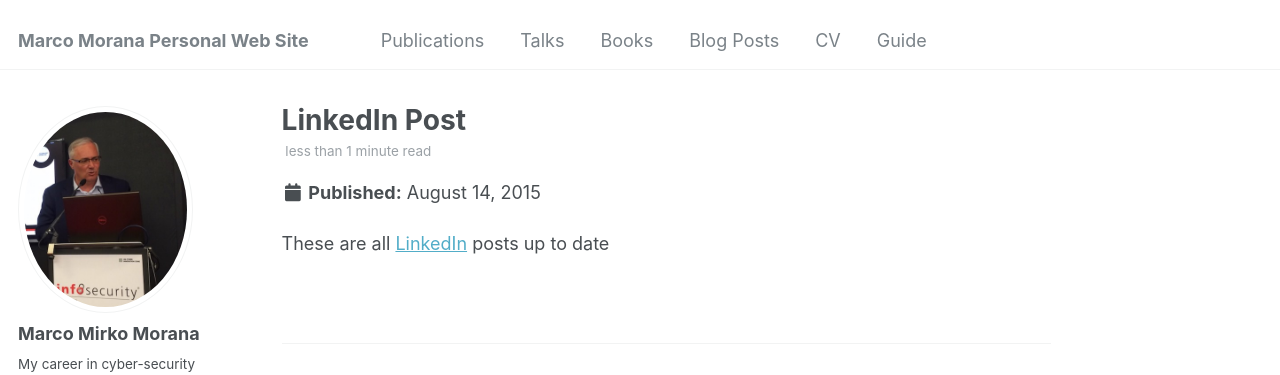
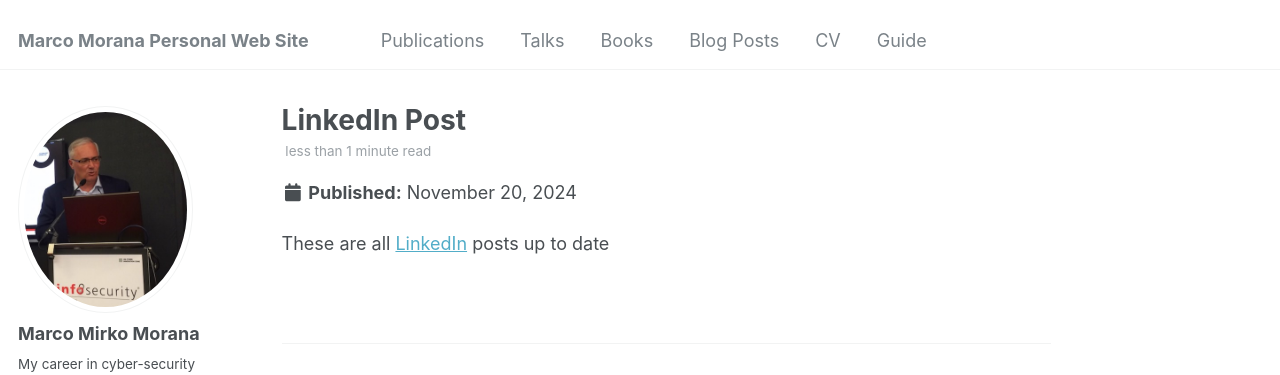
Before and after one commit to mmorana1/marcom, a Jekyll site: the page built from _posts/2024-11-20-blog-post.md, in a window 1280 px wide and 900 px high. Shown: the top 375 px of the window. Built offline with Jekyll 4.4.1, drawn with Linux system fonts in a browser that asks for light colours.

Commit message:
Update 2024-11-20-blog-post.md

```diff
--- a/_posts/2024-11-20-blog-post.md
+++ b/_posts/2024-11-20-blog-post.md
@@ -1,7 +1,7 @@
 ---
 title: 'LinkedIn Post'
-date: 2015-08-14
-permalink: /posts/2015/08/blog-post-4/
+date: 2024-11-20
+permalink: /posts/2024/11/blog-post/
 
 ---
 These are all [LinkedIn](https://www.linkedin.com/in/go4it/recent-activity/all/) posts up to date
```
